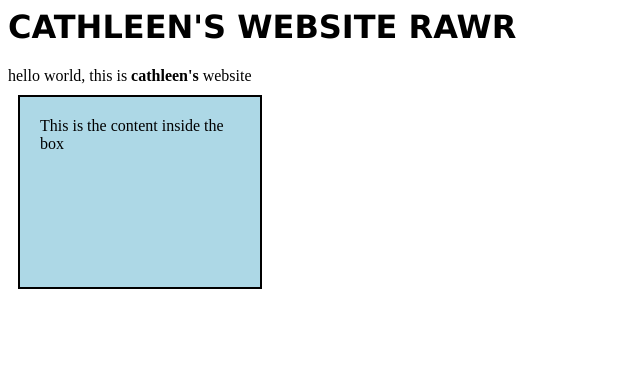
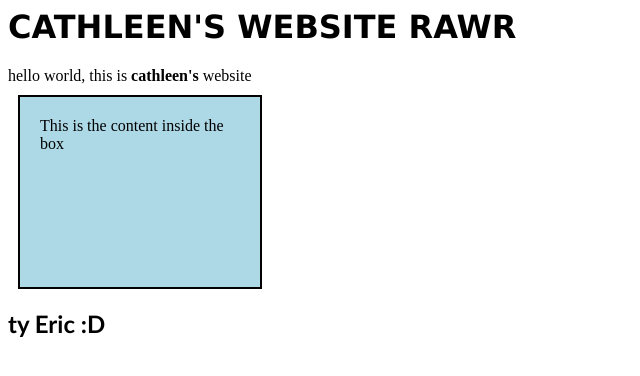
Before and after one commit to csjoya/csjoya.github.io, a plain HTML site: page index.html in a window 1280 px wide. Shown: the whole page, without its empty margins (0-640 px from the left). Drawn offline with Linux system fonts and the light colour scheme.

Commit message:
added ty Eric header message

```diff
--- a/index.html
+++ b/index.html
@@ -4,6 +4,7 @@ hello world, this is <b>cathleen's</b> website
 <div class="my-first-box">
     This is the content inside the box
 </div>
+<h2 class="h2">ty Eric :D</h2>
 <style>
     .my-first-box {
   width: 200px; /* Set the width of the box */
@@ -16,6 +17,9 @@ hello world, this is <b>cathleen's</b> website
 .h1 {
     font-family: 'Lucida Sans', 'Lucida Sans Regular', 'Lucida Grande', 'Lucida Sans Unicode', Geneva, Verdana, sans-serif;
 }
+.h2 {font-family:'Trebuchet MS', 'Lucida Sans Unicode', 'Lucida Grande', 'Lucida Sans', Arial, sans-serif
+}
+
 </style>
 
 
```
